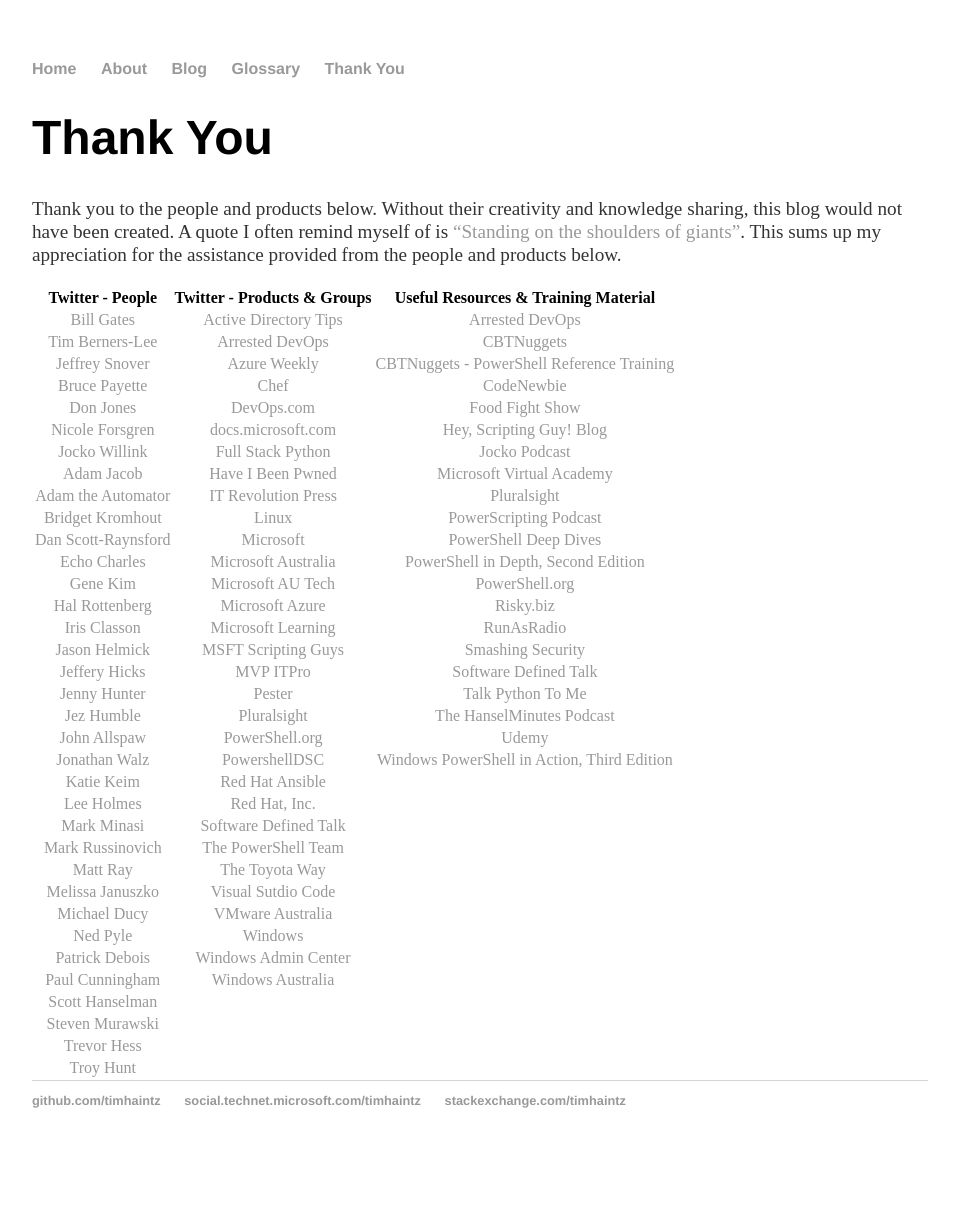
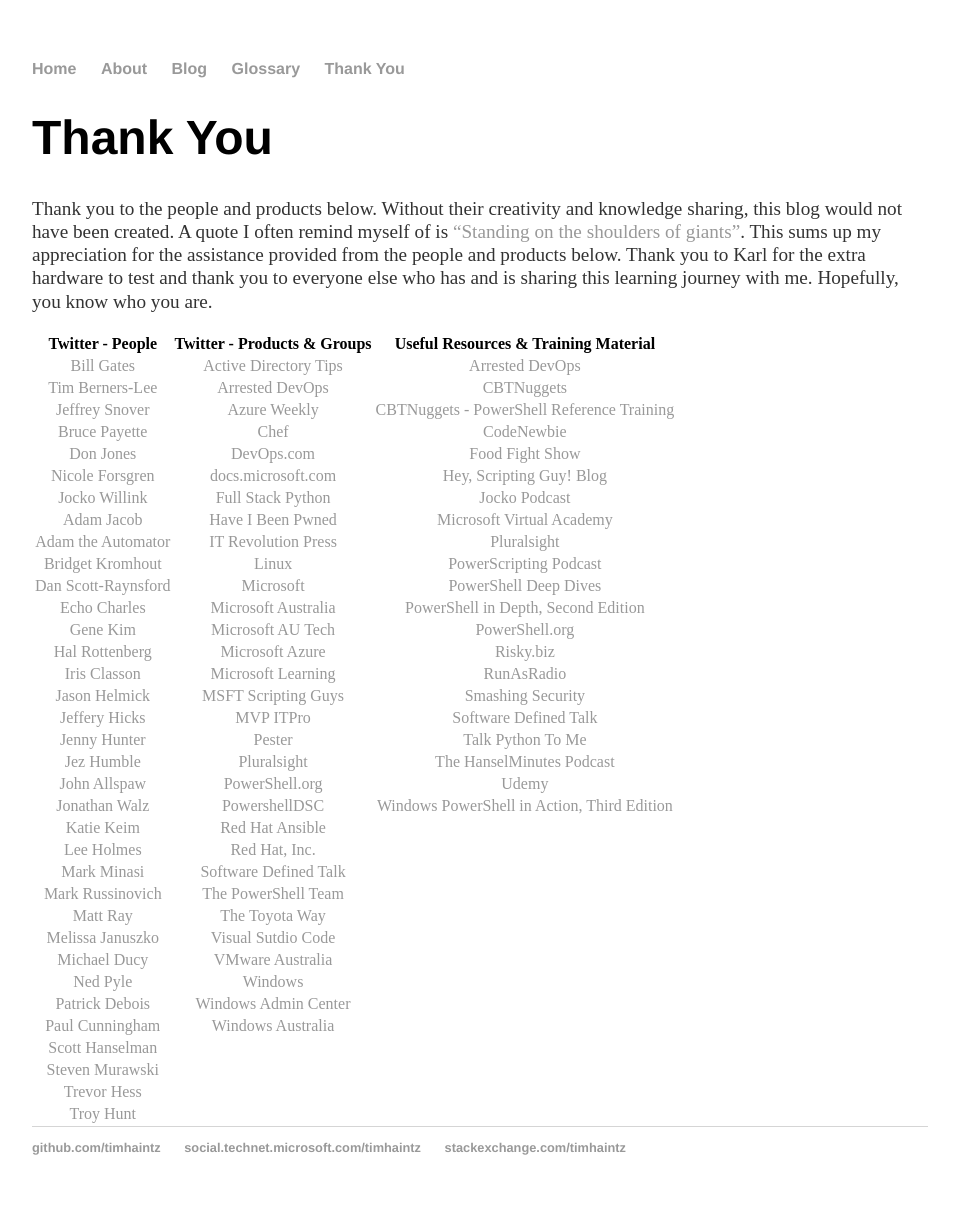
Before and after one commit to timhaintz/timhaintz.github.io, a Jekyll site: the page built from thankyou/index.md, in a window 1280 px wide. Shown: the whole page, without its empty margins (160-1119 px from the left). Built offline with Jekyll 4.4.1, drawn with Linux system fonts in a browser that asks for light colours; before the commit the page ends 1168 px from its top, so only the background shows below that.

Commit message:
Update index.md

```diff
--- a/thankyou/index.md
+++ b/thankyou/index.md
@@ -4,7 +4,7 @@
 ---
 # Thank You
 
-Thank you to the people and products below. Without their creativity and knowledge sharing, this blog would not have been created. A quote I often remind myself of is ["Standing on the shoulders of giants"](https://en.wikipedia.org/wiki/Standing_on_the_shoulders_of_giants). This sums up my appreciation for the assistance provided from the people and products below.
+Thank you to the people and products below. Without their creativity and knowledge sharing, this blog would not have been created. A quote I often remind myself of is ["Standing on the shoulders of giants"](https://en.wikipedia.org/wiki/Standing_on_the_shoulders_of_giants). This sums up my appreciation for the assistance provided from the people and products below. Thank you to Karl for the extra hardware to test and thank you to everyone else who has and is sharing this learning journey with me. Hopefully, you know who you are.
 
 
 |Twitter - People|Twitter - Products & Groups|Useful Resources & Training Material|
```
